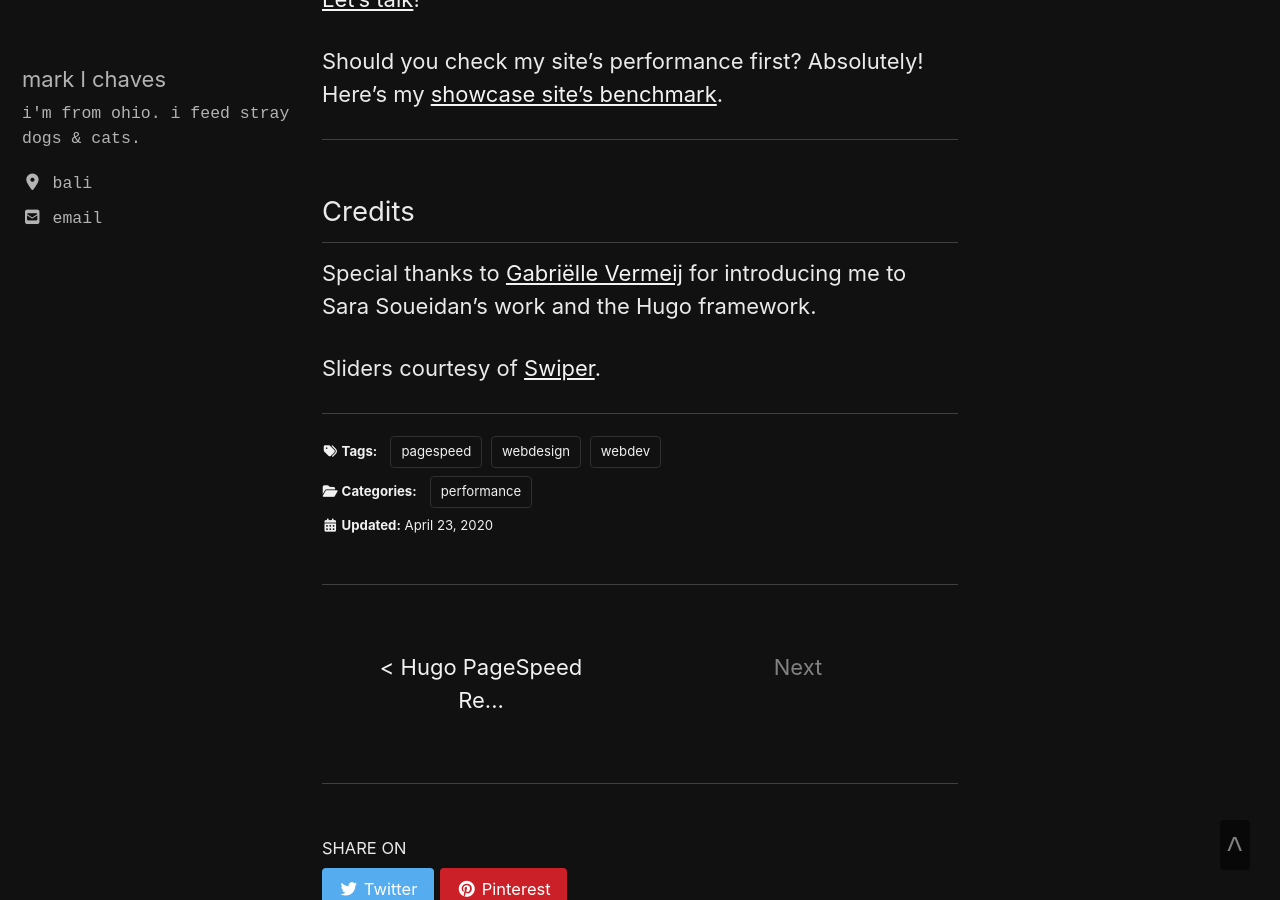
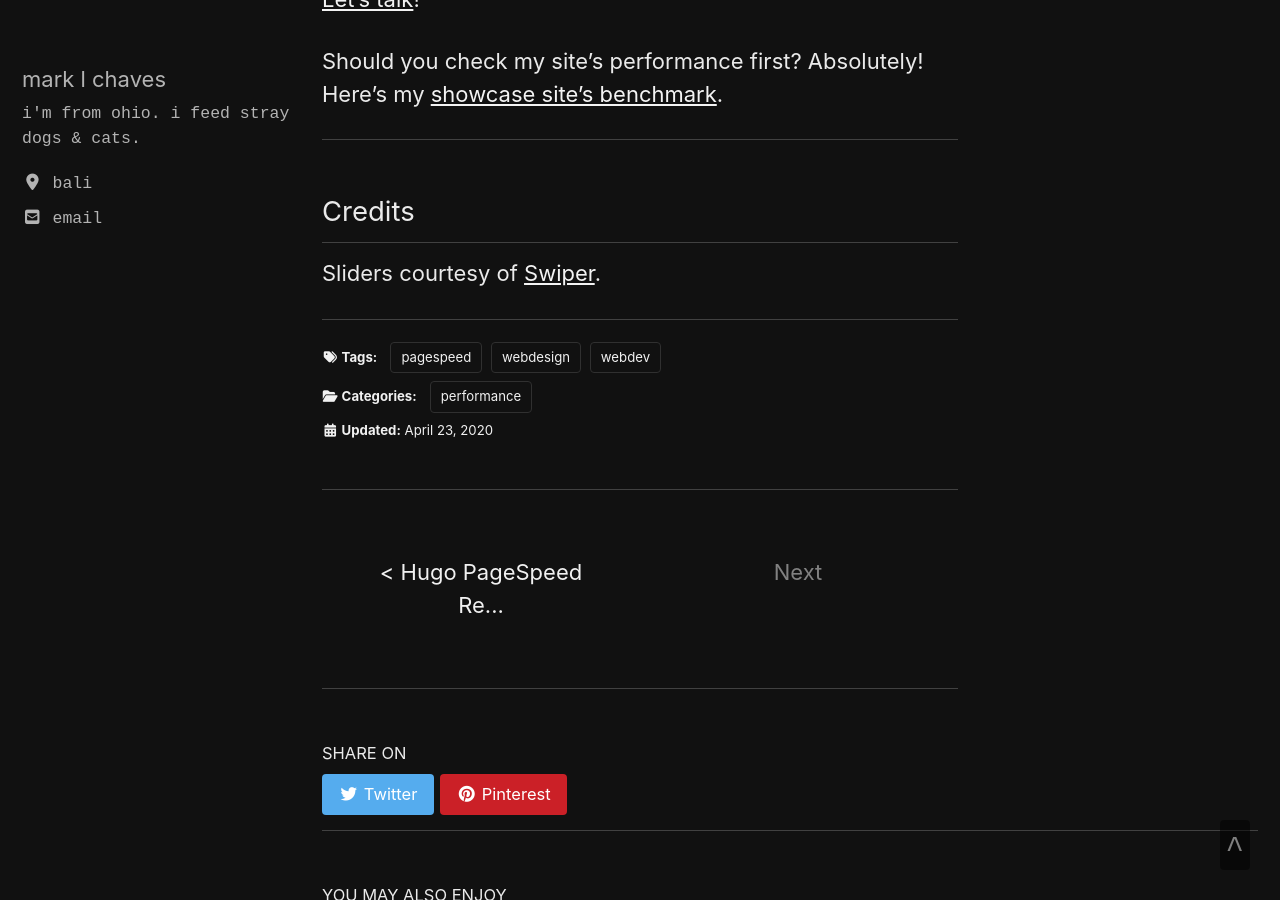
Before and after one commit to marklchaves/caughtmyeye, a Jekyll site: the page built from _posts/2020-04-23-7-web-design-webdev-firms-how-do-their-sites-perform.md, in a window 1280 px wide and 900 px high, scrolled down 11094 px. Built offline with Jekyll 4.4.1, drawn with Linux system fonts in a browser that asks for light colours; cached includes are drawn as plain includes; nearby versions of some CDN libraries; comment, search, counter and statistics services are not loaded.

Commit message:
Removed Gabrielle from credits as requested

```diff
--- a/_posts/2020-04-23-7-web-design-webdev-firms-how-do-their-sites-perform.md
+++ b/_posts/2020-04-23-7-web-design-webdev-firms-how-do-their-sites-perform.md
@@ -148,8 +148,6 @@ Should you check my site's performance first? Absolutely! Here's my [showcase si
 
 ## Credits
 
-Special thanks to [Gabriëlle Vermeij](https://www.vermeijdesign.nl/) for introducing me to Sara Soueidan's work and the Hugo framework.
-
 Sliders courtesy of [Swiper](https://swiperjs.com/).
 
 ---
```
